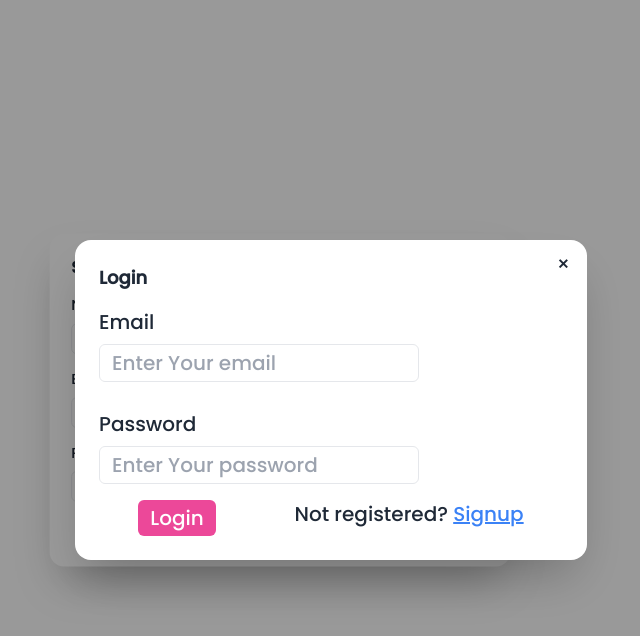
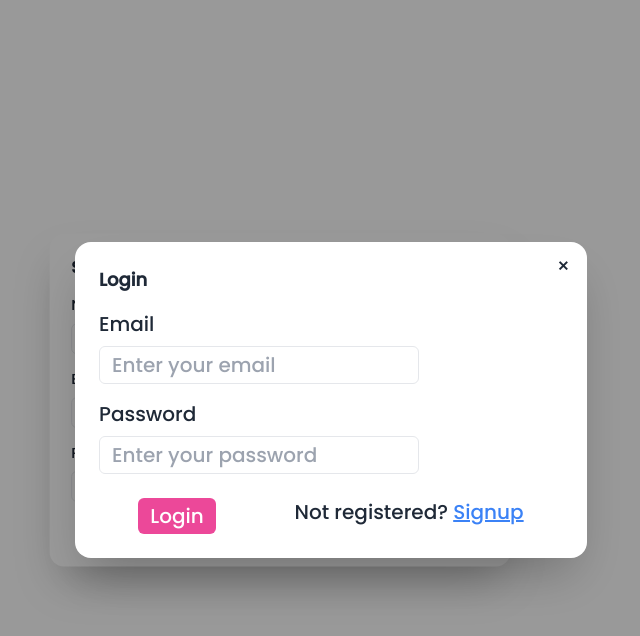
Before and after one commit to prathambhardwaj0307/bookstore_app, a React (Vite) app in the folder Frontend/: page /signup in a window 1280 px wide. Both pictures are taken after typing "Sample", "name@example.com", "Sample" into the empty fields and a click on the button "Login". Shown: the top 636 px of the page, without its empty margins (309-949 px from the left). Built offline with nearby package versions, Linux system fonts and the light colour scheme.

Commit message:
done with signup page backed data send

```diff
--- a/Frontend/package.json
+++ b/Frontend/package.json
@@ -12,6 +12,7 @@
   "dependencies": {
     "react": "^18.2.0",
     "react-dom": "^18.2.0",
+    "react-hook-form": "^7.51.5",
     "react-router-dom": "^6.23.1",
     "react-slick": "^0.30.2",
     "slick-carousel": "^1.8.1"
--- a/Frontend/src/components/Login.jsx
+++ b/Frontend/src/components/Login.jsx
@@ -1,38 +1,69 @@
 import React from "react";
 import { Link } from "react-router-dom";
+import { useForm } from "react-hook-form";
 
 function Login() {
+  const {
+    register,
+    handleSubmit,
+    formState: { errors },
+  } = useForm()
+
+  const onSubmit = (data) => console.log(data)
+
+
   return (
-    <>
     <div>
       <dialog id="my_modal_3" className="modal">
         <div className="modal-box dark:bg-slate-900 dark:text-white">
-            <form method="dialog">
+          <form onSubmit={handleSubmit(onSubmit)} method="dialog">
             {/* if there is a button in form, it will close the modal */}
-              <button className="btn btn-sm btn-circle outline-none btn-ghost absolute right-2 top-2">
+            <Link
+              to="/"
+              className="btn btn-sm btn-circle btn-ghost absolute right-2 top-2"
+              onClick={() => document.getElementById("my_modal_3").close()}
+            >
               ✕
-              </button>
-            </form>
+            </Link>
+
             <h3 className="font-bold text-lg">Login</h3>
+            {/* Email */}
             <div className="mt-4 space-y-2">
               <span>Email</span>
               <br />
               <input
                 type="email"
-                placeholder="Enter Your email"
-                className="w-80 px-3 py-1 border rounded-md outline-none"
-              ></input>
+                placeholder="Enter your email"
+                className="w-80 px-3 py-1 border rounded-md outline-none dark:bg-slate-900 dark:text-white"
+                {...register("email", { required: true })}
+              />
               <br />
-              <br />
+              {errors.email && (
+                <span className="text-sm text-red-500">
+                  This field is required
+                </span>
+              )}
+            </div>
+            {/* password */}
+            <div className="mt-4 space-y-2">
               <span>Password</span>
               <br />
               <input
                 type="password"
-                placeholder="Enter Your password"
-                className="w-80 px-3 py-1 border rounded-md outline-none"
-              ></input>
+                placeholder="Enter your password"
+                className="w-80 px-3 py-1 border rounded-md outline-none dark:bg-slate-900 dark:text-white"
+                {...register("password", { required: true })}
+              />
+              <br />
+              {errors.password && (
+                <span className="text-sm text-red-500">
+                  This field is required
+                </span>
+              )}
             </div>
-            <div className="flex justify-around mt-4">
+
+            {/* Button */}
+            <div className="flex justify-around mt-6">
               <button className="bg-pink-500 text-white rounded-md px-3 py-1 hover:bg-pink-700 duration-200">
                 Login
               </button>
@@ -43,13 +74,13 @@
                   className="underline text-blue-500 cursor-pointer"
                 >
                   Signup
-                </Link>
+                </Link>{" "}
               </p>
             </div>
+          </form>
         </div>
       </dialog>
     </div>
-    </>
   );
 }
 
--- a/Frontend/src/components/Signup.jsx
+++ b/Frontend/src/components/Signup.jsx
@@ -8,7 +8,7 @@
     <>
       <div className="flex h-screen items-center justify-center">
         <div className=" w-[600px] ">
-          <div className="modal-box">
+          <div className="modal-box dark:bg-slate-900 dark:text-white">
             <form method="dialog">
               {/* if there is a button in form, it will close the modal */}
               <Link
@@ -25,7 +25,7 @@
                 <input
                   type="text"
                   placeholder="Enter your fullname"
-                  className="w-80 px-3 py-1 border rounded-md outline-none"
+                  className="w-80 px-3 py-1 border rounded-md outline-none dark:bg-slate-900 dark:text-white"
 
                 />
                 <br />
@@ -38,7 +38,7 @@
                 <input
                   type="email"
                   placeholder="Enter your email"
-                  className="w-80 px-3 py-1 border rounded-md outline-none"
+                  className="w-80 px-3 py-1 border rounded-md outline-none dark:bg-slate-900 dark:text-white"
 
                 />
                 <br />
@@ -51,7 +51,7 @@
                 <input
                   type="text"
                   placeholder="Enter your password"
-                  className="w-80 px-3 py-1 border rounded-md outline-none"
+                  className="w-80 px-3 py-1 border rounded-md outline-none dark:bg-slate-900 dark:text-white"
 
                 />
                 <br />
```
Also changed, not shown: 1 other file (tests, documents, lock files or other folders). Lines whose indentation alone changed are shown as unchanged.
